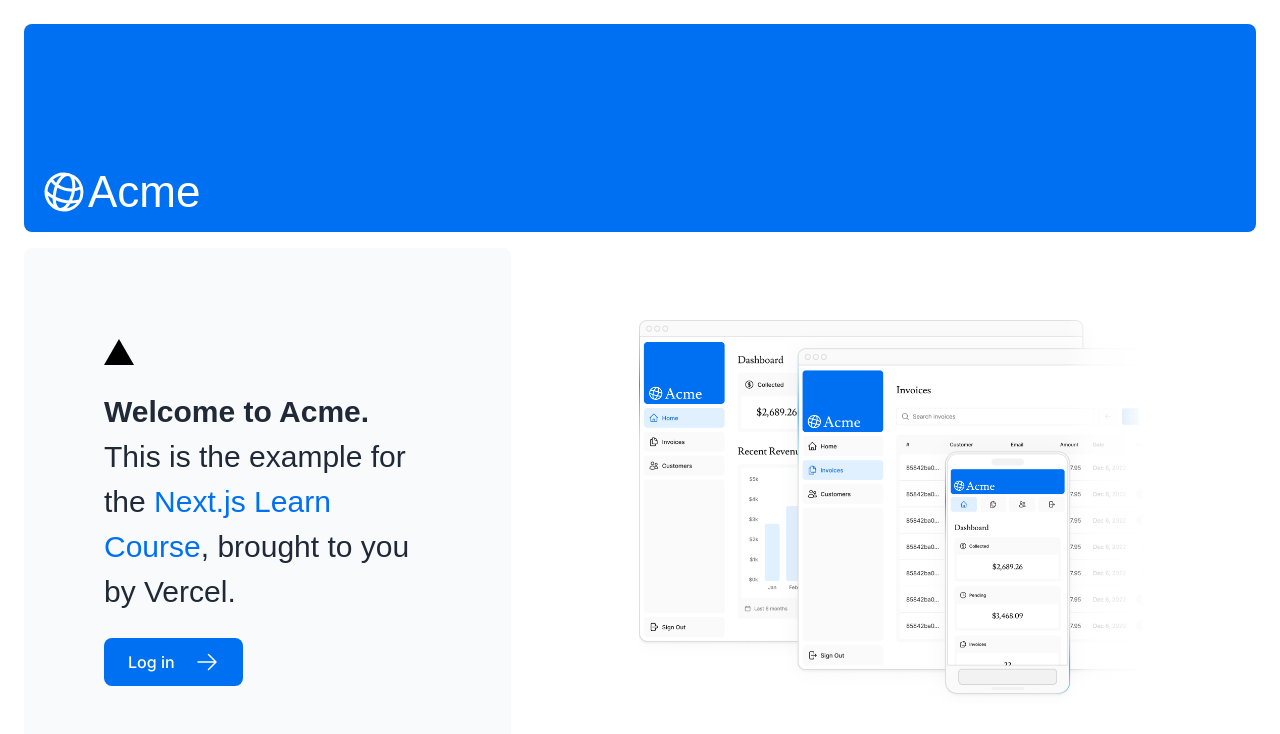
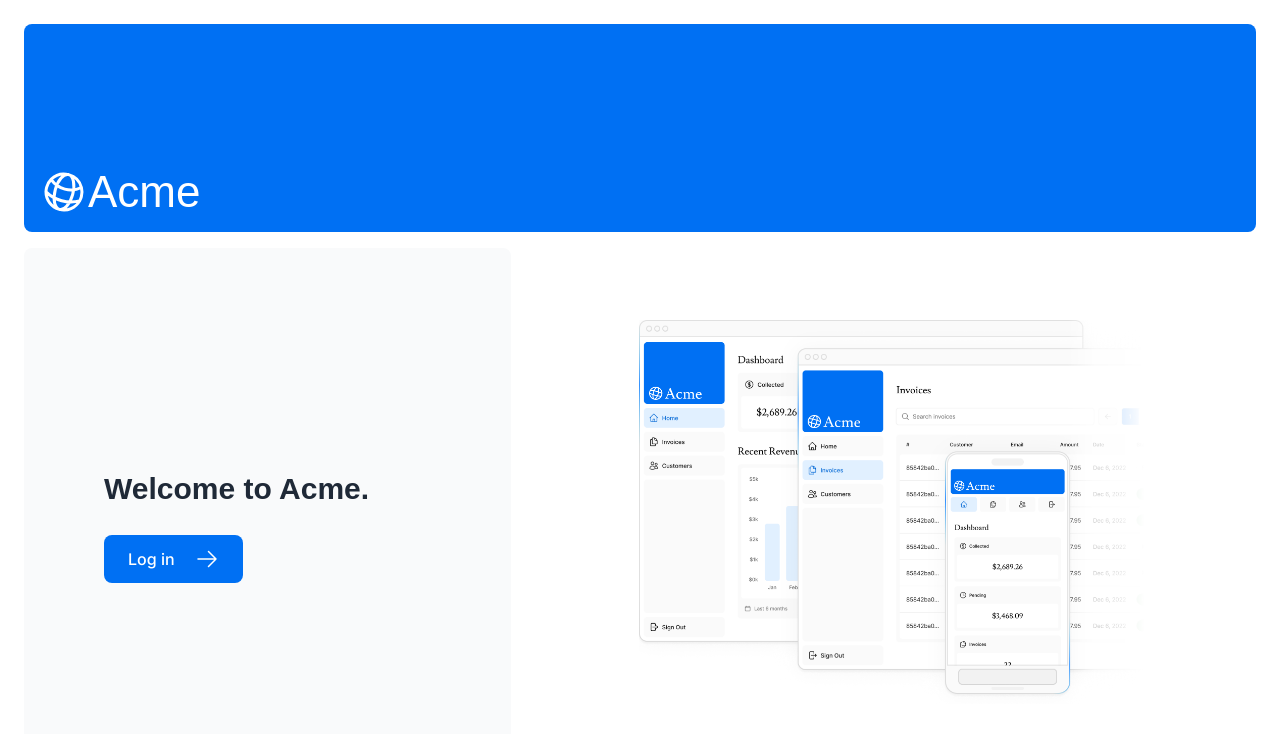
Before and after one commit to bSemir/invoices-dashboard, a Next.js app: page / in a window 1280 px wide. Shown: the top 734 px of the page. Built offline with nearby package versions, Linux system fonts and the light colour scheme; a web font is replaced by a local one.

Commit message:
removed unnecessary text from landing page

```diff
--- a/app/page.tsx
+++ b/app/page.tsx
@@ -12,13 +12,9 @@
       </div>
       <div className="mt-4 flex grow flex-col gap-4 md:flex-row">
         <div className="flex flex-col justify-center gap-6 rounded-lg bg-gray-50 px-6 py-10 md:w-2/5 md:px-20">
-        <div className="relative w-0 h-0 border-l-[15px] border-r-[15px] border-b-[26px] border-l-transparent border-r-transparent border-b-black"/>
+        <div/>
             <p className={`text-xl text-gray-800 md:text-3xl md:leading-normal ${lusitana.className}`}>
-            <strong>Welcome to Acme.</strong> This is the example for the{' '}
-            <a href="https://nextjs.org/learn/" className="text-blue-500">
-              Next.js Learn Course
-            </a>
-            , brought to you by Vercel.
+            <strong>Welcome to Acme.</strong>
           </p>
           <Link
             href="/login"
```
